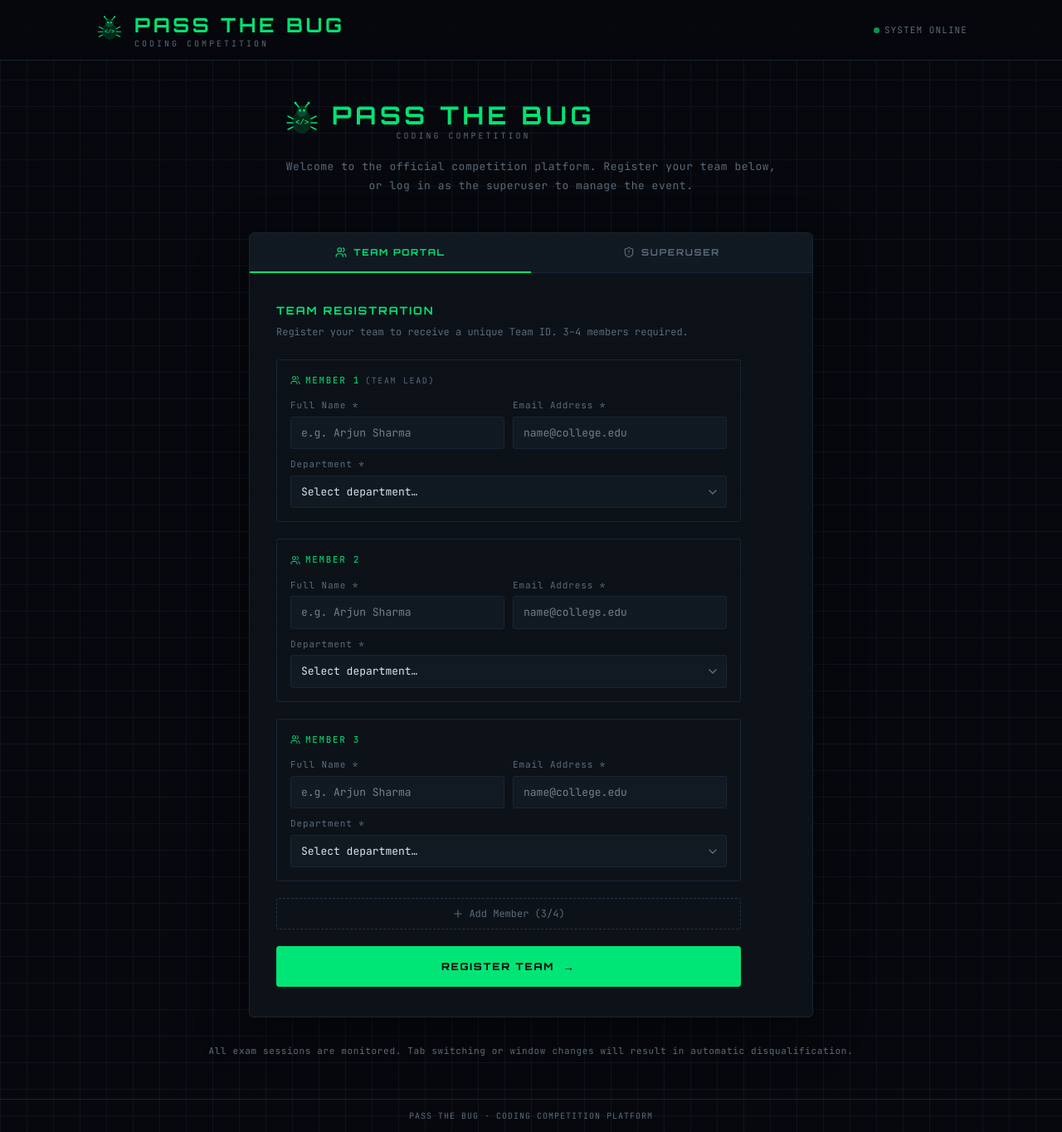
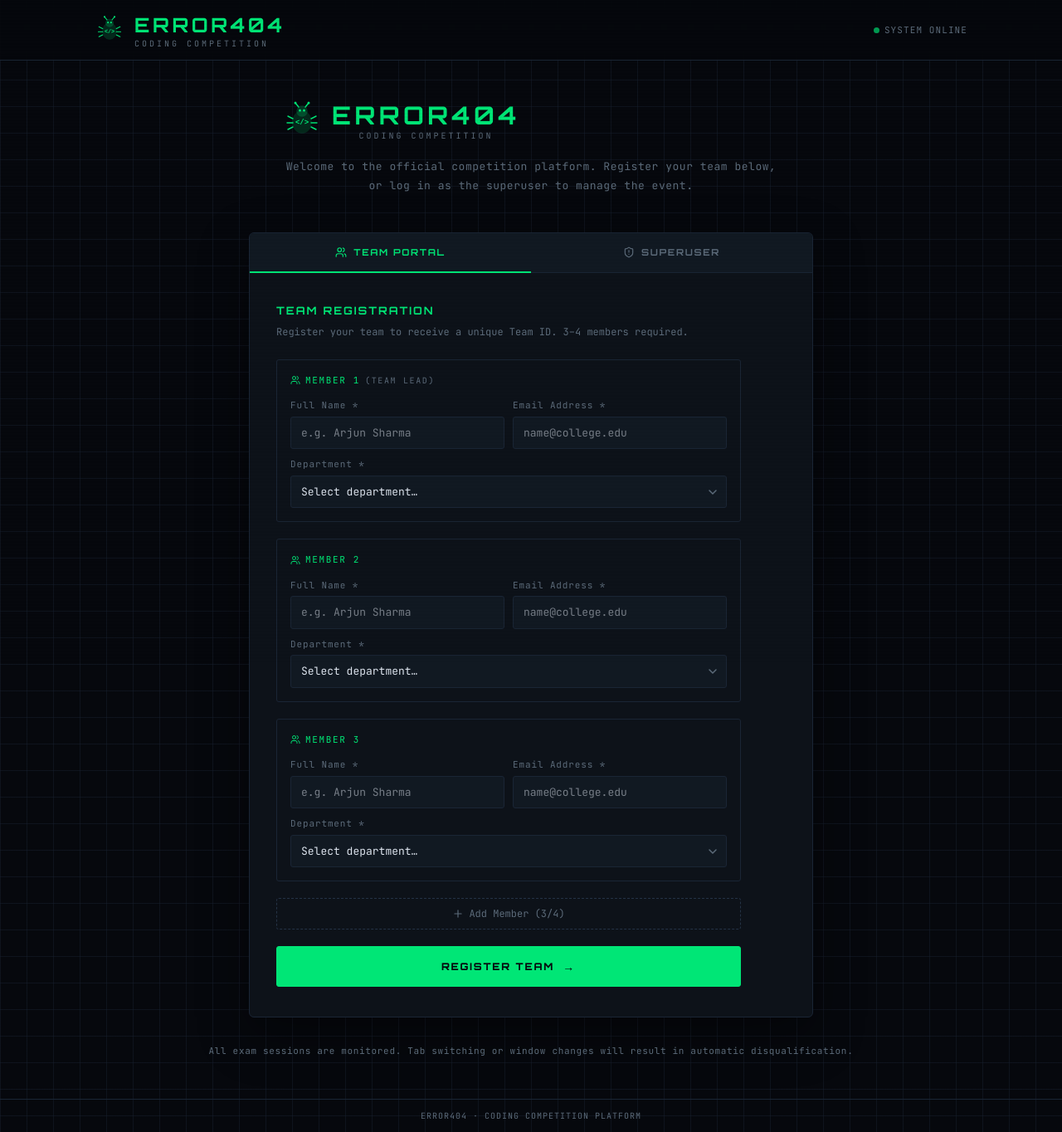
Before and after one commit to subham59036/Error-404, a Next.js app: page / in a window 1280 px wide. Shown: the whole page at 83% size. Built offline with nearby package versions, Linux system fonts and the light colour scheme.

Commit message:
Name updated

```diff
--- a/src/app/exam/result/page.tsx
+++ b/src/app/exam/result/page.tsx
@@ -368,7 +368,7 @@ function ResultContent() {
 
         {/* Footer */}
         <p style={{ textAlign: "center", fontSize: 11, color: "#5c6b7a", marginTop: 24 }}>
-          Pass The Bug · Coding Competition · Level {result.level} Complete
+          Error404 · Coding Competition · Level {result.level} Complete
         </p>
       </div>
     </div>
--- a/src/app/layout.tsx
+++ b/src/app/layout.tsx
@@ -3,8 +3,8 @@ import "./globals.css";
 import { AuthProvider } from "@/context/AuthContext";
 
 export const metadata: Metadata = {
-  title: "Pass The Bug — Coding Competition",
-  description: "Official competition platform for Pass The Bug coding event",
+  title: "Error404 — Coding Competition",
+  description: "Official competition platform for Error404 coding event",
 };
 
 export default function RootLayout({
--- a/src/app/page.tsx
+++ b/src/app/page.tsx
@@ -206,7 +206,7 @@ export default function HomePage() {
           textTransform: "uppercase",
         }}
       >
-        Pass The Bug · Coding Competition Platform
+        Error404 · Coding Competition Platform
       </footer>
     </div>
   );
--- a/src/components/ui/Logo.tsx
+++ b/src/components/ui/Logo.tsx
@@ -58,7 +58,7 @@ export default function Logo({ size = "md", showText = true }: LogoProps) {
             className={`font-display font-bold tracking-widest uppercase ${d.text} text-[#00e676]`}
             style={{ fontFamily: "'Orbitron', monospace", letterSpacing: "0.15em" }}
           >
-            Pass The Bug
+            Error404
           </span>
           <span
             className="text-[10px] tracking-[0.3em] uppercase text-[#5c6b7a] mt-0.5"
```
